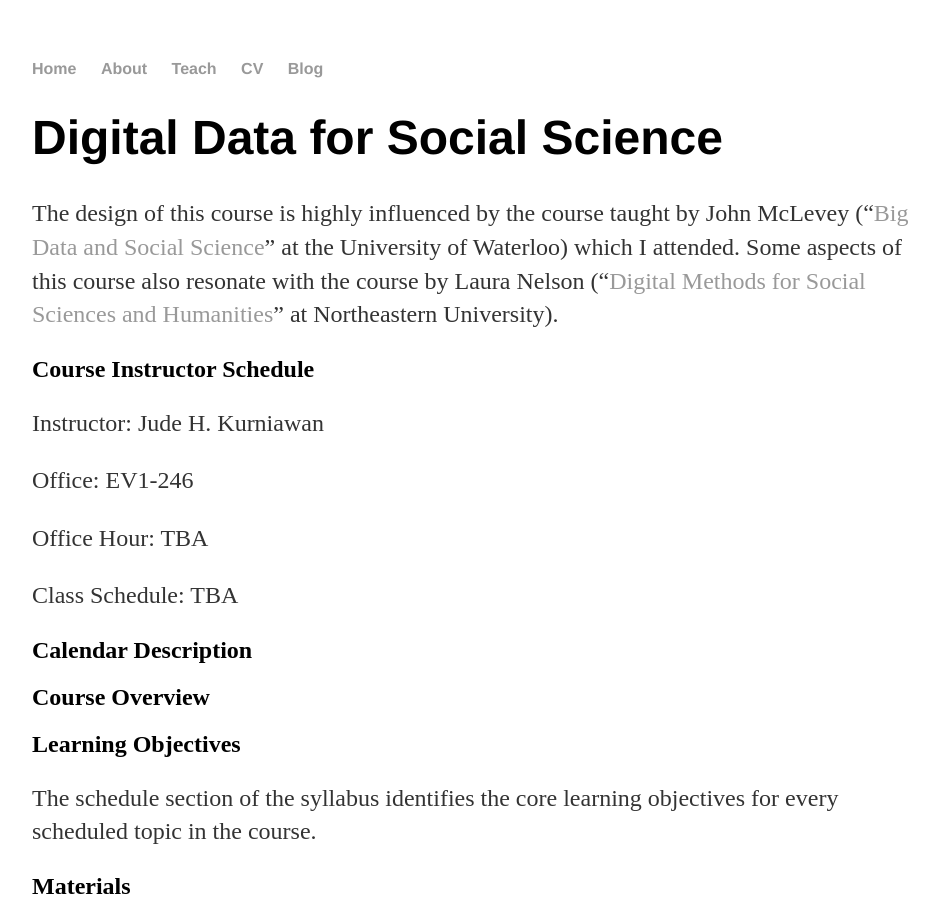
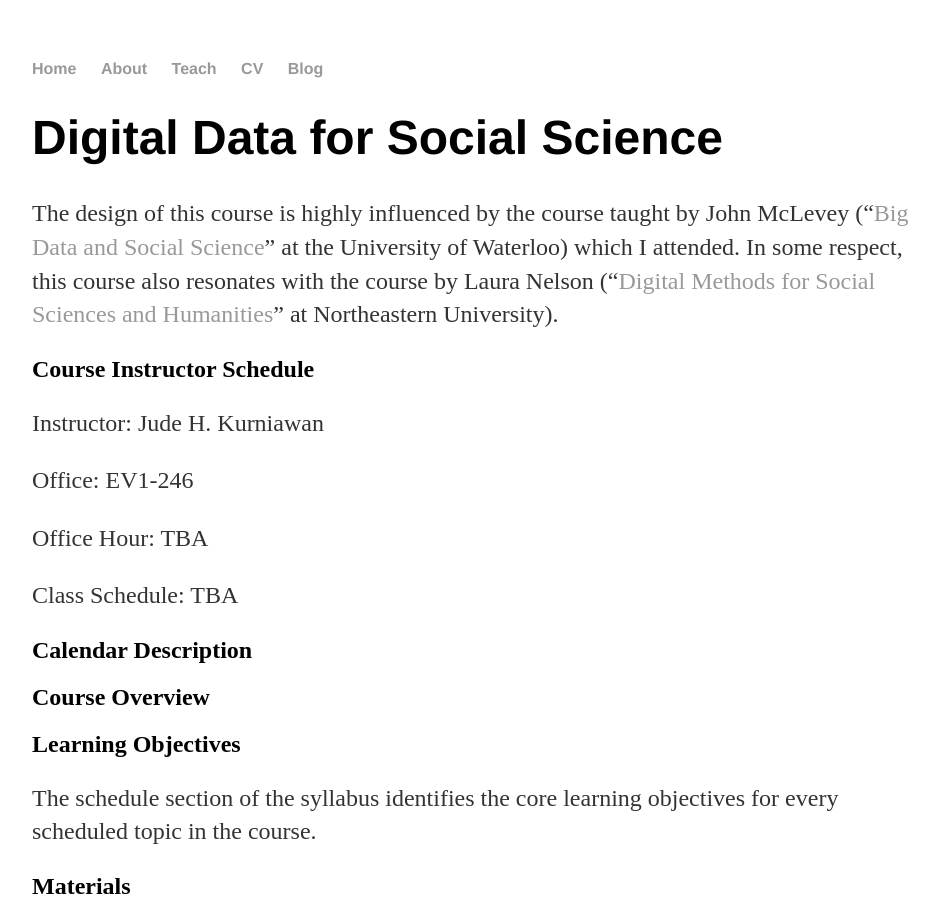
Before and after one commit to judekurn/judekurn.github.io, a Jekyll site: the page built from docs/teach/digital_data_social_science.md, in a window 1280 px wide and 900 px high. Shown: the whole window, without its empty margins (160-1099 px from the left). Built offline with Jekyll 4.4.1, drawn with Linux system fonts in a browser that asks for light colours; our own code applies the rules of GitHub Pages for plain Markdown files.

Commit message:
Update digital_data_social_science.md

```diff
--- a/docs/teach/digital_data_social_science.md
+++ b/docs/teach/digital_data_social_science.md
@@ -1,5 +1,5 @@
 # Digital Data for Social Science
-The design of this course is highly influenced by the course taught by John McLevey ("[Big Data and Social Science](http://www.johnmclevey.com/475/)" at the University of Waterloo) which I attended. Some aspects of this course also resonate with the course by Laura Nelson ("[Digital Methods for Social Sciences and Humanities](http://www.lauraknelson.com/p/teaching.html)" at Northeastern University).
+The design of this course is highly influenced by the course taught by John McLevey ("[Big Data and Social Science](http://www.johnmclevey.com/475/)" at the University of Waterloo) which I attended. In some respect, this course also resonates with the course by Laura Nelson ("[Digital Methods for Social Sciences and Humanities](http://www.lauraknelson.com/p/teaching.html)" at Northeastern University).
 
 ## Course Instructor Schedule
 Instructor: Jude H. Kurniawan
```
